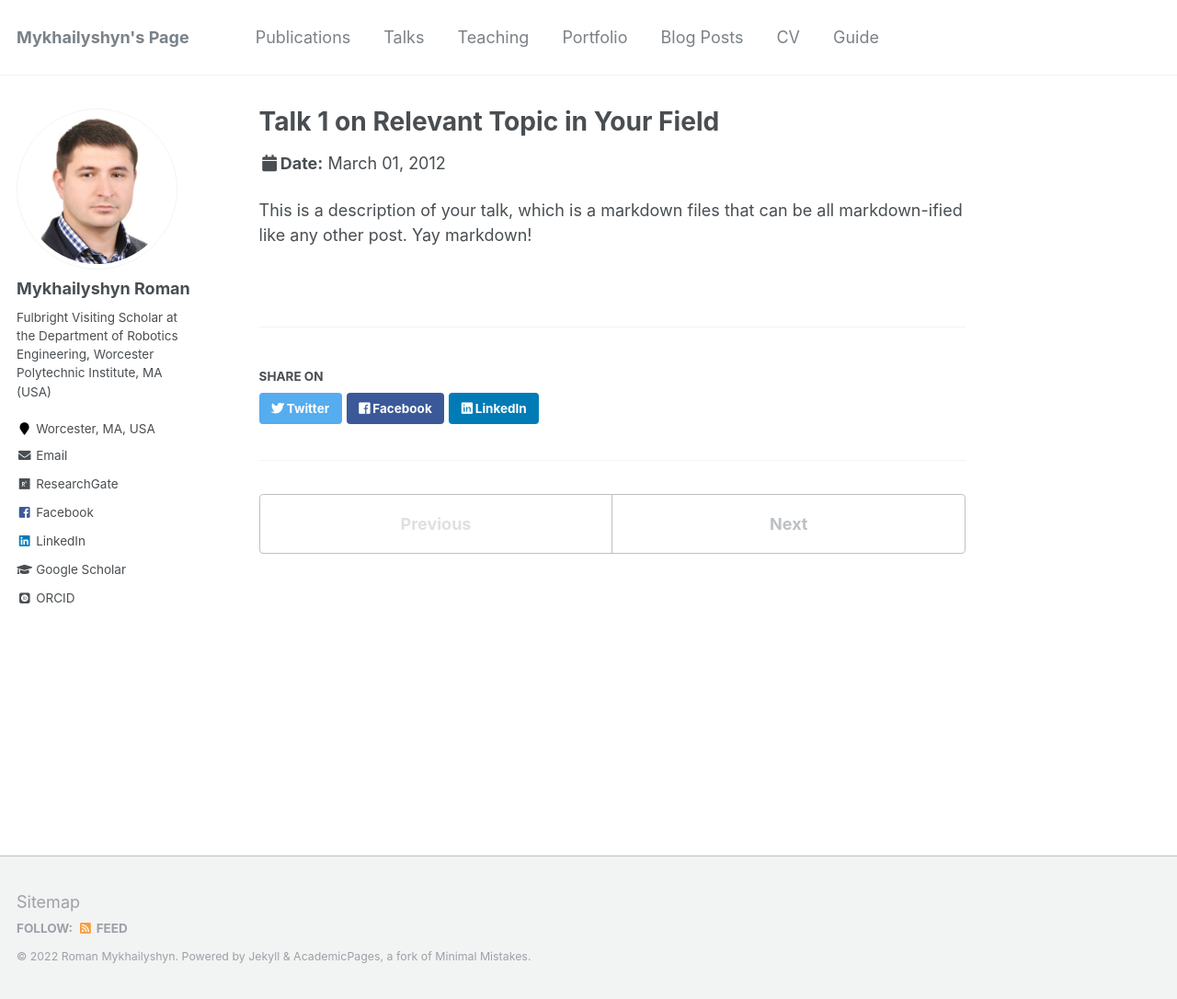
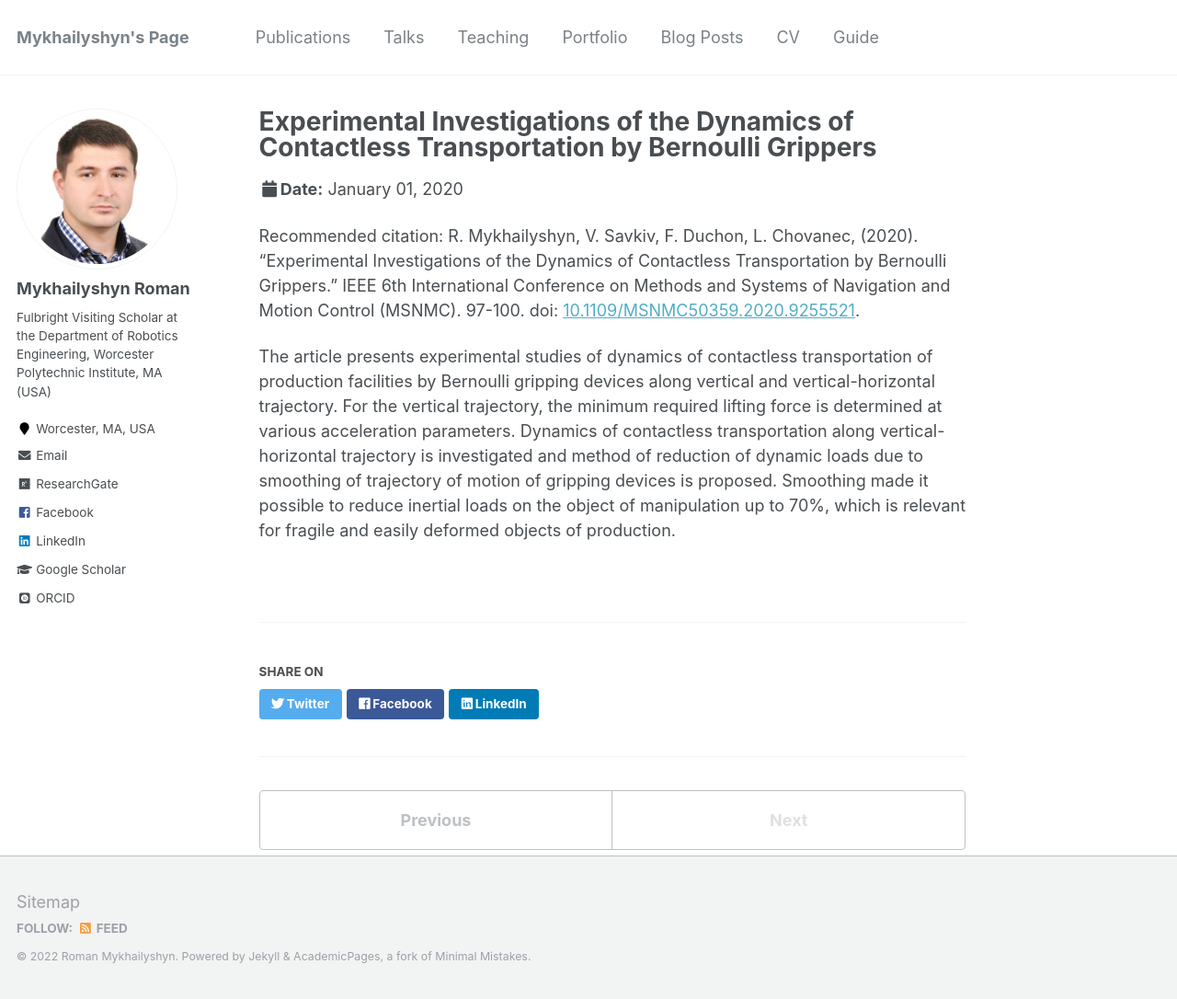
Before and after one commit to RomanMykhailyshyn/RomanMykhailyshyn.github.io, a Jekyll site: the page built from _talks/2012-03-01-talk-1.md, in a window 1280 px wide and 1086 px high. Shown: the whole window at 92% size. Built offline with Jekyll 4.4.1, drawn with Linux system fonts in a browser that asks for light colours; some web fonts are replaced.

Commit message:
Update 2012-03-01-talk-1.md

```diff
--- a/_talks/2012-03-01-talk-1.md
+++ b/_talks/2012-03-01-talk-1.md
@@ -1,11 +1,12 @@
 ---
-title: "Talk 1 on Relevant Topic in Your Field"
+title: "Experimental Investigations of the Dynamics of Contactless Transportation by Bernoulli Grippers"
 collection: talks
 type: "Talk"
-permalink: /talks/2012-03-01-talk-1
-venue: "UC San Francisco, Department of Testing"
-date: 2012-03-01
-location: "San Francisco, California"
+permalink: /talks/2020-Experimental Investigations of the Dynamics of Contactless Transportation by Bernoulli Grippers
+venue: "IEEE 6th International Conference on Methods and Systems of Navigation and Motion Control"
+date: 2020-01-01
+location: "Kyiv, Ukraine"
 ---
+Recommended citation: R. Mykhailyshyn, V. Savkiv, F. Duchon, L. Chovanec,  (2020). "Experimental Investigations of the Dynamics of Contactless Transportation by Bernoulli Grippers." IEEE 6th International Conference on Methods and Systems of Navigation and Motion Control (MSNMC). 97-100. doi: [10.1109/MSNMC50359.2020.9255521](https://ieeexplore.ieee.org/abstract/document/9255521?casa_token=iZW_ZgK7BW8AAAAA:g2cgpfsLsBVeoMVRGFIoKz_Dx5fwsesT-NFtiA9JE5hIqX-pL4i5tu4zSIamQuOA9PA6GQU0kw).
 
-This is a description of your talk, which is a markdown files that can be all markdown-ified like any other post. Yay markdown!
+The article presents experimental studies of dynamics of contactless transportation of production facilities by Bernoulli gripping devices along vertical and vertical-horizontal trajectory. For the vertical trajectory, the minimum required lifting force is determined at various acceleration parameters. Dynamics of contactless transportation along vertical-horizontal trajectory is investigated and method of reduction of dynamic loads due to smoothing of trajectory of motion of gripping devices is proposed. Smoothing made it possible to reduce inertial loads on the object of manipulation up to 70%, which is relevant for fragile and easily deformed objects of production.
```
